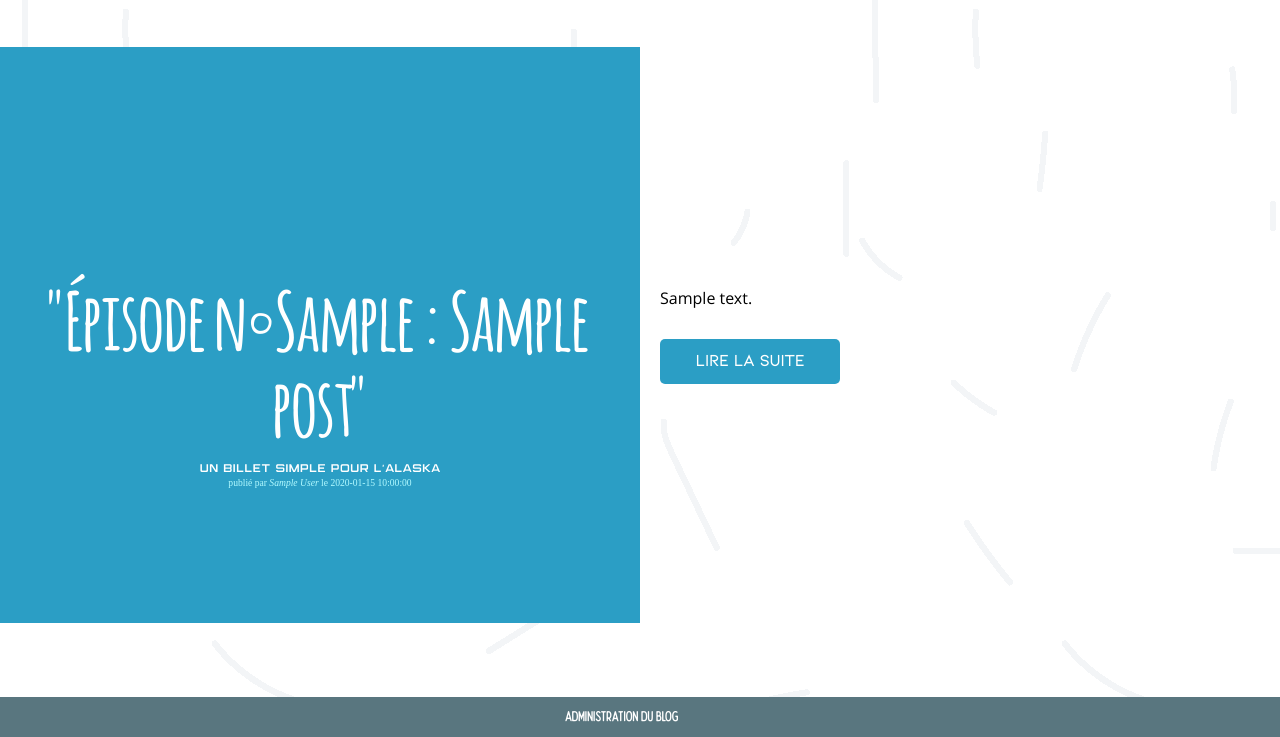
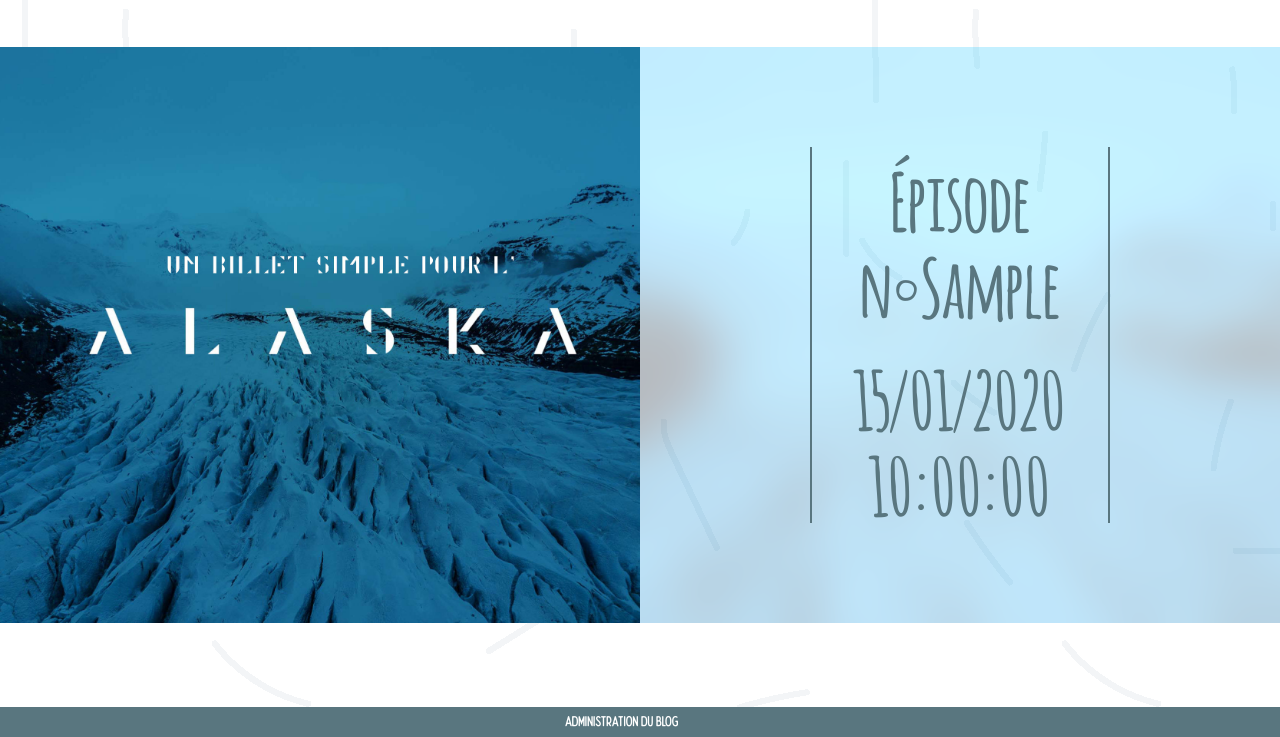
Before and after one commit to matthieuviglietti/Project-3_Blog_jf, a PHP site: page / in a window 1280 px wide. Shown: the part 63-800 px from the top of the page. Run offline with PHP 8.4, Linux system fonts and the light colour scheme; tables that the repository leaves empty or names only in its code hold one stand-in row (values such as "Sample post"); some libraries are stand-ins or nearby versions.

Commit message:
Adding delay publication post function - Stylising postview on front and home view

```diff
--- a/Controller/backend/controller_backend.php
+++ b/Controller/backend/controller_backend.php
@@ -51,10 +51,10 @@ class Controlback
 		require('View/backend/back_home_view.php');
 	}
 
-	public function CreatePost($title, $chapter, $author, $content)
+	public function CreatePost($title, $chapter, $author, $content, $postdateformat)
 	{
 		$postmanager = new PostManager;
-		$createpost = $postmanager->createPost($title, $chapter, $author, $content);
+		$createpost = $postmanager->createPost($title, $chapter, $author, $content, $postdateformat);
 
 		header('Location: index.php?action=listp');
 	}
@@ -68,10 +68,10 @@ class Controlback
 	}
 
 
-	public function UpdatePost($title, $chapter, $content, $postid)
+	public function UpdatePost($title, $chapter, $content, $postdate, $postid)
 	{
 		$postmanager = new PostManager;
-		$updatepost = $postmanager->updatePost($title, $chapter, $content, $postid);
+		$updatepost = $postmanager->updatePost($title, $chapter, $content, $postdate, $postid);
 
 		header('Location: index.php?action=listp');
 	}
--- a/Model/CommentManager.php
+++ b/Model/CommentManager.php
@@ -23,7 +23,7 @@ class CommentManager extends Manager
 	public function getComments($postid, $start, $limit)
 	{
 		$db = $this->dbConnect();
-		$req = $db->prepare('SELECT id, post_id, author, comment, comment_date, alert FROM comments WHERE post_id= ? ORDER BY comment_date DESC LIMIT '.$start.','.$limit);
+		$req = $db->prepare('SELECT id, post_id, author, comment, DATE_FORMAT(comment_date, "%d/%m/%Y %Hh%i:%ss") comment_date_fr, alert FROM comments WHERE post_id= ? ORDER BY comment_date DESC LIMIT '.$start.','.$limit);
 		$req->execute(array($postid));
 
 		return $req;
@@ -42,7 +42,7 @@ public function getPagination($postid)
 	public function selectComment($commentid)
 	{
 		$db = $this->dbConnect();
-		$req = $db->prepare('SELECT id, post_id, comment, comment_date WHERE id= ?');
+		$req = $db->prepare('SELECT id, post_id, comment, DATE_FORMAT(comment_date, "%d/%m/%Y %Hh%i:%ss") comment_date_fr WHERE id= ?');
 		$req->execute(array($commentid));
 
 		return $req;
@@ -80,7 +80,7 @@ public function getPagination($postid)
 	public function alertList()
 	{
 		$db = $this->dbConnect();
-		$req = $db->query('SELECT id, comment, author, comment_date FROM comments WHERE alert= "1"');
+		$req = $db->query('SELECT id, comment, author, DATE_FORMAT(comment_date, "%d/%m/%Y %Hh%i:%ss") comment_date_fr FROM comments WHERE alert= "1"');
 
 		return $req;
 
--- a/Model/PostManager.php
+++ b/Model/PostManager.php
@@ -4,15 +4,16 @@ require_once('Model/Manager.php');
 class PostManager extends Manager
 {
 
-	public function createPost($title, $chapter, $author, $content)
+	public function createPost($title, $chapter, $author, $content, $postdateformat)
 	{
 		$db = $this->dbConnect();
-		$req = $db->prepare('INSERT INTO posts(title, chapter, author, content, post_date) VALUES (:title, :chapter, :author, :content, NOW())');
+		$req = $db->prepare('INSERT INTO posts(title, chapter, author, content, post_date) VALUES (:title, :chapter, :author, :content, :postdate)');
 		$createpost = $req->execute(array(
 			'title' => $title,
 			'chapter' => $chapter,
 			'author' => $author,
-			'content' => $content));
+			'content' => $content,
+			'postdate' => $postdateformat));
 
 		return $createpost;
 	}
@@ -20,7 +21,7 @@ class PostManager extends Manager
 	public function getPosts()
 	{
 		$db = $this->dbConnect();
-		$req = $db->query('SELECT id, title, chapter, content, author, post_date FROM posts ORDER BY post_date');
+		$req = $db->query('SELECT id, title, chapter, content, author, post_date, DATE_FORMAT(post_date, "%d/%m/%Y %H:%i:%s") post_date_fr FROM posts ORDER BY post_date');
 
 		return $req;
 
@@ -30,18 +31,18 @@ class PostManager extends Manager
 	public function getPost($postid)
 	{
 		$db = $this->dbConnect();
-		$get = $db->prepare('SELECT id, title, chapter, author, content, post_date FROM posts WHERE id= ?');
+		$get = $db->prepare('SELECT id, title, chapter, author, content, DATE_FORMAT(post_date, "%d/%m/%Y") post_date_fr FROM posts WHERE id= ?');
 		$get->execute(array($postid));
 		$getpost = $get->fetch();
 
 		return $getpost;
 	}
 
-	public function updatePost($title, $chapter, $content, $postid)
+	public function updatePost($title, $chapter, $content, $postdate, $postid)
 	{
 		$db = $this->dbConnect();
-		$req = $db->prepare('UPDATE posts SET title = ?, chapter= ?, content = ? WHERE id= ?');
-		$req->execute(array($title, $chapter, $content, $postid));
+		$req = $db->prepare('UPDATE posts SET title = ?, chapter= ?, content= ?, post_date= ? WHERE id= ?');
+		$req->execute(array($title, $chapter, $content, $postdate, $postid));
 
 		return $req;
 	}
@@ -49,7 +50,7 @@ class PostManager extends Manager
 	public function updatePostview($postid)
 	{
 		$db = $this->dbConnect();
-		$req = $db->prepare('SELECT id, title, chapter, author, content FROM posts WHERE id= ?');
+		$req = $db->prepare('SELECT id, title, chapter, author, content, DATE_FORMAT(post_date, "%d/%m/%Y %H:%i:%s") post_date_fr FROM posts WHERE id= ?');
 		$req->execute(array($postid));
 
 		return $req;
--- a/User/style-front.css
+++ b/User/style-front.css
@@ -182,6 +182,14 @@ button{
 	margin-bottom: 10px;
 }
 
+#containerfuture{
+	display: flex;
+	flex-wrap: nowrap;
+	justify-content: space-around;
+	height: 45vw;
+	margin-bottom: 10px;
+}
+
 blockquote{
 	margin: 0;
 	padding: 0;
@@ -197,7 +205,22 @@ h4{
 }
 
 #title{
-	background-color:#2B9EC5;
+	background-image:url(images/Alaska-back.jpg);
+	background-size: cover;
+	background-repeat: no-repeat;
+	background-position: fixed;
+	width: 50%;
+	padding: 20px;
+	display: flex;
+	flex-direction: column;
+	justify-content: center;
+}
+
+#titlefuture{
+	background-image: url('images/alaska.jpg');
+	background-repeat: no-repeat;
+	background-position: fixed;
+	background-size: cover;
 	width: 50%;
 	padding: 20px;
 	display: flex;
@@ -230,9 +253,41 @@ h4{
 	flex-direction: column;
 	justify-content: center;
 	overflow: hidden;
+	background-color: rgba(179,179,179,0.10);
 }
 
 #content span, #content div, #content p{
+	font-family:'open_sansregular';
+}
+
+#contentfuture{
+	width: 50%;
+	padding: 20px;
+	font-family:'open_sansregular';
+	text-align: justify;
+	display: flex;
+	flex-direction: column;
+	justify-content: center;
+	overflow: hidden;
+	background-image: url(images/Alaska-blur.png);
+	background-position: fixed;
+	background-size: cover;
+}
+
+#soon{
+	border-right: 2px solid #59767F;
+	border-left: 2px solid #59767F;
+	width: 50%;
+	display: block;
+	margin: auto;
+}
+
+.grey{
+	color: #59767F;
+	margin-top: 5px;
+}
+
+#contentfuture span, #contentfuture div, #contentfuture p{
 	font-family:'open_sansregular';
 }
 
@@ -271,7 +326,7 @@ h4{
 
 footer{
 	background-color: #59767F;
-	height: 40px;
+	height: 30px;
 	position: fixed;
 	bottom: 0;
 	left: 0;
@@ -282,7 +337,7 @@ footer{
 footer a{
 	font-family: 'nature_spiritregular';
 	color:white;
-	line-height: 40px;
+	line-height: 30px;
 	width: 150px;
 	display: block;
 	margin: auto;
@@ -296,7 +351,7 @@ footer a{
 	margin: auto;
 	border-left: 4px solid #59767F;
 	border-right: 4px solid #59767F;
-	background-color: white;
+	background-color: rgba(179,179,179,0.10);
 	padding: 10px;
 }
 
@@ -305,6 +360,7 @@ footer a{
 	text-decoration: underline;
 	font-size: 0.6em;
 	opacity: 0.5;
+	margin-bottom: 8px;
 }
 
 h5{
@@ -338,13 +394,13 @@ h6{
 	margin-left: 30px;
 	margin-bottom: 0px;
 	text-align: center;
-	background-color: #B29D78;
+	background-color: #2B9EC5;
 	margin-top: 100px;
 }
 
 #free{
 	margin-left: 30px;
-	background-color: #FFFCF8;
+	background-color: rgba(179,179,179,0.10);
 	padding: 20px;
 	width: 35em;
 }
@@ -360,7 +416,7 @@ h6{
 }
 #submitc{
 	font-family: 'Kionaregular';
-	background-color: #B29D78;
+	background-color: #2B9EC5;
 	height: 40px;
 	width: 70px;
 	color: white;
@@ -368,7 +424,7 @@ h6{
 }
 
 .brown{
-	color: #B29D78;
+	color: #2B9EC5;
 }
 
 .date{
@@ -426,7 +482,15 @@ label{
 	border: 1px solid #59767F;
 	border-radius: 5px;
 	padding: 10px;
+	transition-property: background-color, color;
+	transition-duration: 0.5s;
 }
+
+#searchsection a:hover{
+	background-color: #2B9EC5;
+	color: white;
+}
+
 
 .red{
 	color: red;
--- a/View/backend/alert_back_view.php
+++ b/View/backend/alert_back_view.php
@@ -42,7 +42,7 @@
 						<article id="alertc">
 							<aside id="info">
 								<p><strong>Auteur :</strong> <?= htmlspecialchars($alert['author'])?></p>
-								<p><strong>Date du commentaire :</strong> <?= htmlspecialchars($alert['comment_date'])?></p>
+								<p><strong>Date du commentaire :</strong> <?= htmlspecialchars($alert['comment_date_fr'])?></p>
 								<p><strong>Commentaire :</strong> <?= nl2br($alert['comment'])?></p>
 							</aside>
 							<aside class="buttonc">
--- a/View/backend/update_back_view.php
+++ b/View/backend/update_back_view.php
@@ -43,7 +43,11 @@
 			<input name="title" type="text" Value="<?=$data['title']?>"/>
 			<br/>
 			<label  for='chapter'>Épisode n°: </label><br/>
-			<input name="chapter" type="text"/>
+			<input name="chapter" type="text" value="<?=$data['chapter']?>"/>
+			<br/>
+			<?php date_default_timezone_set('Europe/Paris');?>
+			<input name="postdate" type="text" value="<?=$data['post_date_fr']?>" />
+			<span>Format : JJ-MM-AAAA HH:MM:SS</span>
 			<br/>
 			<label id="auhorform" for='author'>Auteur : </label><br/>
 			<input name="author" type="text" value="<?=$data['author']?>"/>
--- a/View/frontend/home_view.php
+++ b/View/frontend/home_view.php
@@ -36,17 +36,21 @@
 	<?php
 	while ($datapost = $listposts->fetch())
 	{
-		$cut = substr($datapost['content'], 0, 500);
+		date_default_timezone_set('Europe/Paris');
+		$cut = substr($datapost['content'], 0, 800);
+
+		if (strtotime($datapost['post_date']) <= strtotime(date('Y-m-d H:i:s') ."\n"))
+		{
 			?>
 
 			<div id="container">
 				<section id="title">
 					<h4>"Épisode n°<?= htmlspecialchars($datapost['chapter'])?> : <?= nl2br($datapost['title'])?>"</h4><br/>
 					<p class="book">Un billet simple pour l'Alaska</p>
-			<p class="author">publié par <em><?=$datapost['author']?></em> le <?= $datapost['post_date']?></p><br/>
+					<p class="author">publié par <em><?=$datapost['author']?></em> le <?= $datapost['post_date_fr']?></p><br/>
 				</section>
 			<?php
-		if (strlen($datapost['content'] < 500))
+				if (strlen( $datapost['content'] < 800))
 				{
 					?>
 					<article id="content">
@@ -65,8 +69,28 @@
 				}
 				?>
 			</div>
+			<?php
+		}
+		else
+		{
+			?>
 
+			<div id="containerfuture">
+				<section id="titlefuture">
+				</section>
+
+				<article id="contentfuture">
+					<div id="soon">
+						<h4 class="grey">Épisode n°<?= htmlspecialchars($datapost['chapter'])?></h4><br/>
+						<h4 class="grey"><?=$datapost['post_date_fr']?></h4>
+					</div>
+				</article>
 				<?php
+				}
+				?>
+			</div>
+			<?php
+
 	}
 			?>
 
--- a/View/frontend/search_view.php
+++ b/View/frontend/search_view.php
@@ -37,7 +37,7 @@
 		while ($searchresults = $search->fetch())
 		{
 			?>
-			<a href="index.php?action=postfront&id=<?=$searchresults['id']?>">Épisode n°<?=$searchresults['chapter']?> : <?=$searchresults['title']?></a></br>
+			<a id="searchresults" href="index.php?action=postfront&id=<?=$searchresults['id']?>">Épisode n°<?=$searchresults['chapter']?> : <?=$searchresults['title']?></a></br>
 			<?php
 			}
 
--- a/root.php
+++ b/root.php
@@ -32,11 +32,12 @@ class Root
 						session_start();
 							if (isset($_SESSION['name']) && isset($_SESSION['id']))
 							{
-								if (isset($_POST['title']) && isset($_POST['author']) && isset($_POST['content']) && isset($_POST['chapter']))
+								if (isset($_POST['title']) && isset($_POST['author']) && isset($_POST['content']) && isset($_POST['chapter']) && isset($_POST['postdate']))
 								{
-									if(ctype_digit($_POST['chapter']))
+									if (ctype_digit($_POST['chapter']))
 									{
-										$CreateP = $this->_controlb->CreatePost($_POST['title'], $_POST['chapter'], $_POST['author'], $_POST['content']);
+										$postdateformat = date('Y-m-d H:i:s', strtotime($_POST['postdate']));
+										$CreateP = $this->_controlb->CreatePost($_POST['title'], $_POST['chapter'], $_POST['author'], $_POST['content'], $postdateformat);
 									}
 									else{
 										throw new Exception('<div class="exception">La mise à jour du post a échouée, le numéro d\'épisode n\'est pas un nombre entier</div>');
@@ -227,11 +228,12 @@ class Root
 						session_start();
 						if (isset($_SESSION['name']) && isset($_SESSION['id']))
 						{
-								if (isset($_POST['title']) &&isset($_POST['chapter']) && isset($_POST['content']) && isset($_GET['id']))
+								if (isset($_POST['title']) &&isset($_POST['chapter']) && isset($_POST['content']) && isset($_GET['id']) && isset($_POST['postdate']))
 							{
 									if(ctype_digit($_POST['chapter']))
 									{
-										$UpdateP = $this->_controlb->updatePost($_POST['title'], $_POST['chapter'], $_POST['content'], $_GET['id']);
+										$postdate = date('Y-m-d H:i:s', strtotime($_POST['postdate']));
+										$UpdateP = $this->_controlb->updatePost($_POST['title'], $_POST['chapter'], $_POST['content'], $postdate, $_GET['id']);
 									}
 									else{
 										throw new Exception('<div class="exception">La mise à jour du post a échouée, le numéro d\'épisode n\'est pas un nombre entier</div>');
```
Also changed, not shown: User/style.css (+20 -0 lines), View/backend/back_home_view.php (+7 -0 lines), View/backend/back_listposts_view.php (+19 -2 lines), View/frontend/post_viewcook.php (+5 -5 lines), User/images/Alaska-back.jpg (added), User/images/Alaska-blur.png (added), User/images/alaska.jpg. Lines whose indentation alone changed are shown as unchanged.
